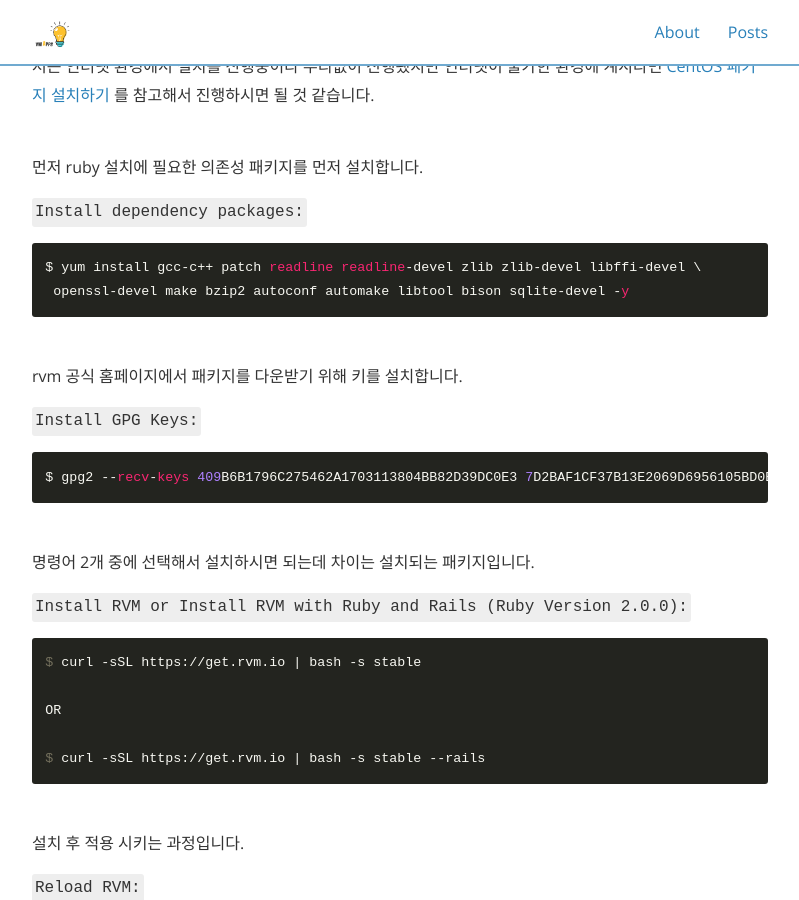
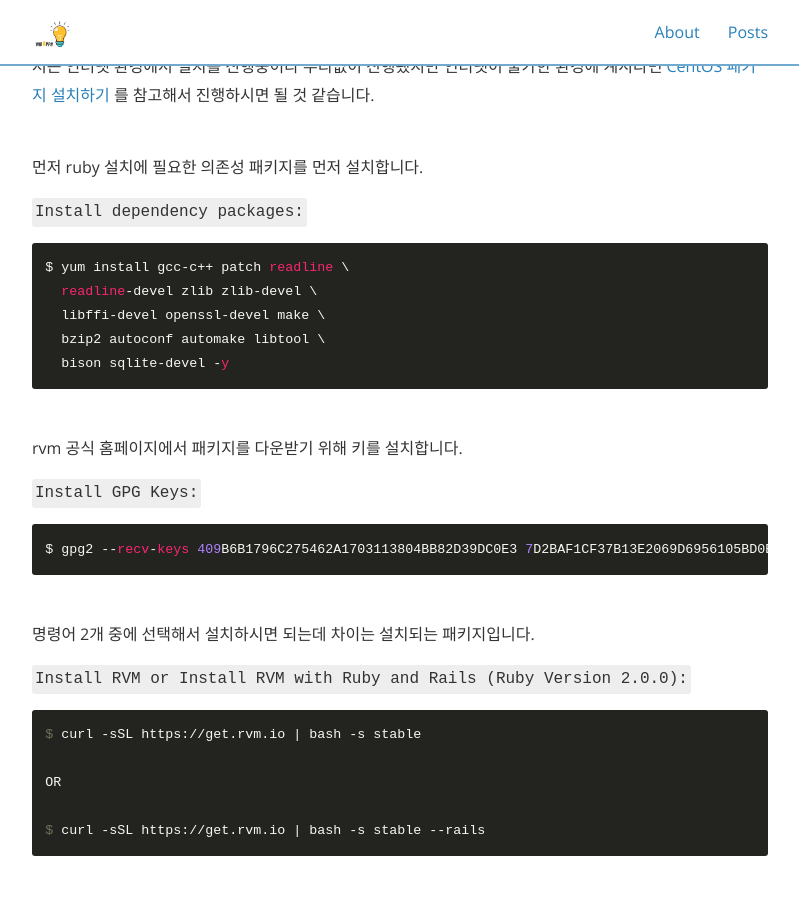
Before and after one commit to yoosejin/yoosejin.github.io, a Jekyll site: the page built from _posts/2020-07-14-How-to-install-Ruby?.md, in a window 1280 px wide and 900 px high, scrolled down 1312 px. Shown: the whole window, without its empty margins (240-1039 px from the left). Built offline with Jekyll 4.4.1, drawn with Linux system fonts in a browser that asks for light colours; nearby versions of some CDN libraries; comment, search, counter and statistics services are not loaded.

````diff
--- a/_posts/2020-07-14-How-to-install-Ruby?.md
+++ b/_posts/2020-07-14-How-to-install-Ruby?.md
@@ -23,7 +23,6 @@ Github 블로그 생성을 위해 필요한 환경 설정에 대한 포스팅입
 [CentOS7에서 Ruby 설치 영상]: https://youtu.be/ucBdQU3pIr4
 
 
-
 이해가 어려운 부분에 대해서는 **sejin_yoo@naver.com**으로 메일주시면 답장 드리겠습니다.
 <br>
 <br>
@@ -46,8 +45,11 @@ Network : 외부 통신 가능
 `Install dependency packages:`
 
 ```bash
-$ yum install gcc-c++ patch readline readline-devel zlib zlib-devel libffi-devel \
- openssl-devel make bzip2 autoconf automake libtool bison sqlite-devel -y
+$ yum install gcc-c++ patch readline \
+  readline-devel zlib zlib-devel \
+  libffi-devel openssl-devel make \
+  bzip2 autoconf automake libtool \
+  bison sqlite-devel -y
 ```
 
 <br>
````
